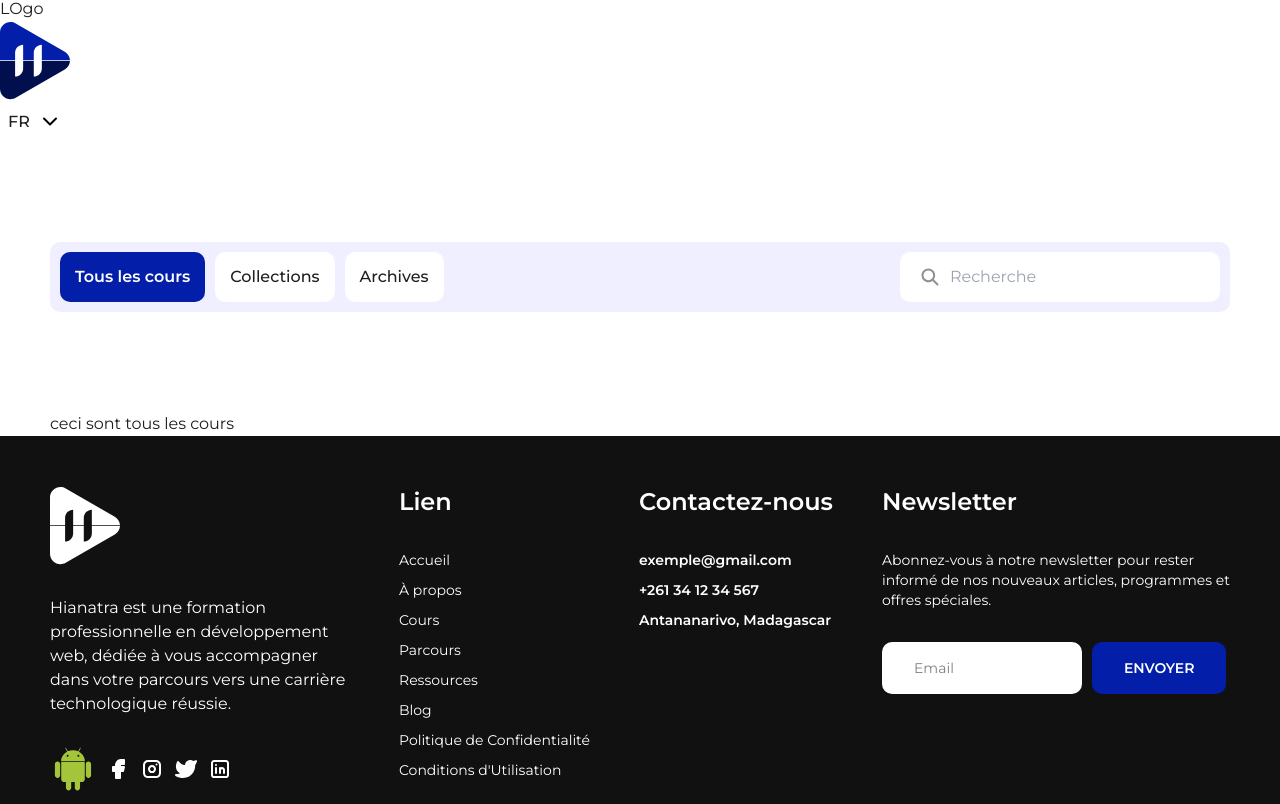
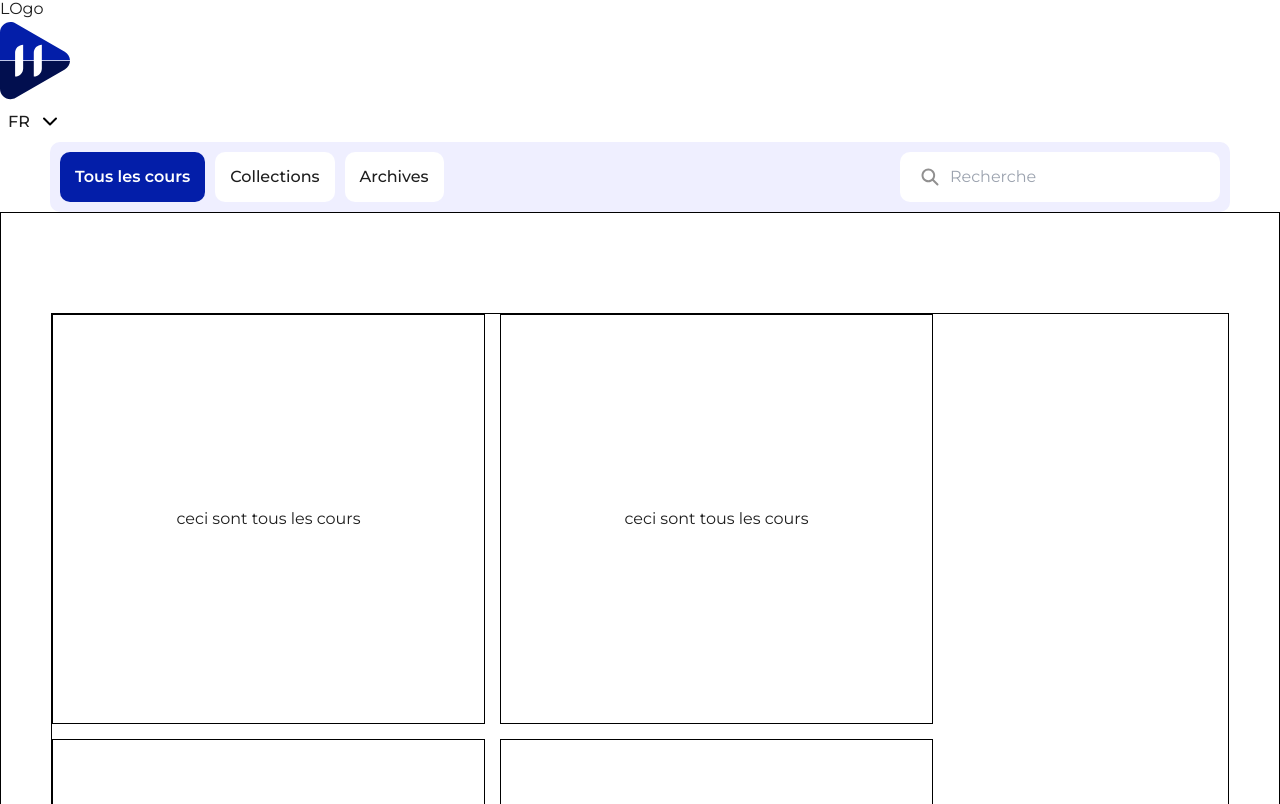
Before and after one commit to 40radu/hianatra, a Next.js app: page /ui in a window 1280 px wide. Shown: the part 636-1440 px from the top of the page. Built offline with nearby package versions, Linux system fonts and the light colour scheme.

Commit message:
test card layut content and ui

```diff
--- a/app/globals.scss
+++ b/app/globals.scss
@@ -1,7 +1,12 @@
 @tailwind base;
 @tailwind components;
 @tailwind utilities;
-@import url('https://fonts.googleapis.com/css2?family=Montserrat:ital,wght@0,100..900;1,100..900&display=swap');
+@import url("https://fonts.googleapis.com/css2?family=Montserrat:ital,wght@0,100..900;1,100..900&display=swap");
+
+html,
+body {
+  scroll-behavior: auto;
+}
 
 body {
   box-sizing: border-box;
@@ -9,12 +14,16 @@ body {
   overflow-y: auto;
   font-family: "Montserrat", serif;
   background-color: #fff;
-    color: #1E1E1E;
+  color: #1e1e1e;
   list-style: none;
   text-decoration: none;
   outline: none;
 }
 
-input , textarea , select , optgroup , option {
+input,
+textarea,
+select,
+optgroup,
+option {
   outline: none;
 }
--- a/app/ui/page.tsx
+++ b/app/ui/page.tsx
@@ -19,7 +19,7 @@ import CourseHeader from '@/components/display/CourseHeader'
 function Ui() {
   return (
     <>
-      <NavBar />
+      {/* <NavBar /> */}
       <h5>heading</h5>
       <Heading label='Pourquoi nous?' align='start'>
         Normal <br />
--- a/components/display/CourseHeader/index.tsx
+++ b/components/display/CourseHeader/index.tsx
@@ -4,16 +4,13 @@ import React, { useState } from 'react'
 import Container from '@/components/common/Container'
 import classNames from 'classnames'
 import { courseLinks } from './data'
-import Link from 'next/link'
 import ButtonSquare from '@/components/navigation/ButtonSquare'
 import Icon from '@/components/Icon'
 import './style.scss'
-import { usePathname } from 'next/navigation'
 import CardsCourse, { CardsCourseProps } from '@/section/course/CardsCourse'
 
 function CourseHeader() {
 	const [filterCourse, setFilterCourse] = useState<CardsCourseProps['filter']>("Tous les cours")
-	const pathname = usePathname()
 	return (
 		<>
 			<Container className={classNames("container")} >
@@ -21,14 +18,13 @@ function CourseHeader() {
 					<div className={classNames('container__navbar__navigation')} >
 						{
 							courseLinks.map((link, index) => (
-								<Link href={""} key={`course--${index}`} >
-									<ButtonSquare
-										label={link.label}
-										variant={pathname === link.href ? "blue" : "white"}
-										className={classNames('container__navbar__navigation__button')}
-										onClick={() => setFilterCourse(link.label)}
-									/>
-								</Link>
+								<ButtonSquare
+									key={`course--${index}`}
+									label={link.label}
+									variant={filterCourse === link.label ? "blue" : "white"}
+									className={classNames('container__navbar__navigation__button')}
+									onClick={() => setFilterCourse(link.label)}
+								/>
 							))
 						}
 					</div>
--- a/components/display/CourseHeader/style.scss
+++ b/components/display/CourseHeader/style.scss
@@ -1,4 +1,6 @@
 .container {
+  padding-top: 0;
+
   &__navbar {
     @apply w-full h-auto flex flex-col bg-blue-clean;
     gap: 20px;
--- a/section/course/CardsCourse/index.tsx
+++ b/section/course/CardsCourse/index.tsx
@@ -1,6 +1,7 @@
 import React from 'react'
 import Container from '@/components/common/Container'
 import './style.scss'
+import classNames from 'classnames'
 
 export type CardsCourseProps = {
   filter: "Tous les cours" | "Collections" | "Archives"
@@ -20,9 +21,17 @@ function CardsCourse({ filter }:
   }
 
   return (
-    <Container>
-      <div>
-        {filterTest}
+    <Container tag='div' className={classNames("cardCourseContainer")} >
+      <div className={classNames('cardCourseContainer__course')} >
+        {
+          Array.from({ length: 6 }, (_, id) => {
+            return (
+              <div className={classNames('cardCourseContainer__course__card')} key={id}>
+                {filterTest}
+              </div>
+            )
+          })
+        }
       </div>
     </Container>
   )
--- a/section/course/CardsCourse/style.scss
+++ b/section/course/CardsCourse/style.scss
@@ -0,0 +1,16 @@
+.cardCourseContainer {
+  @apply border border-black;
+
+  &__course {
+    @apply flex  flex-wrap;
+    gap: 15px;
+    border: 1px solid black;
+
+    &__card {
+      @apply flex items-center justify-center;
+      width: 433px;
+      height: 410px;
+      border: 1px solid black;
+    }
+  }
+}
```
Lines whose indentation alone changed are shown as unchanged.
